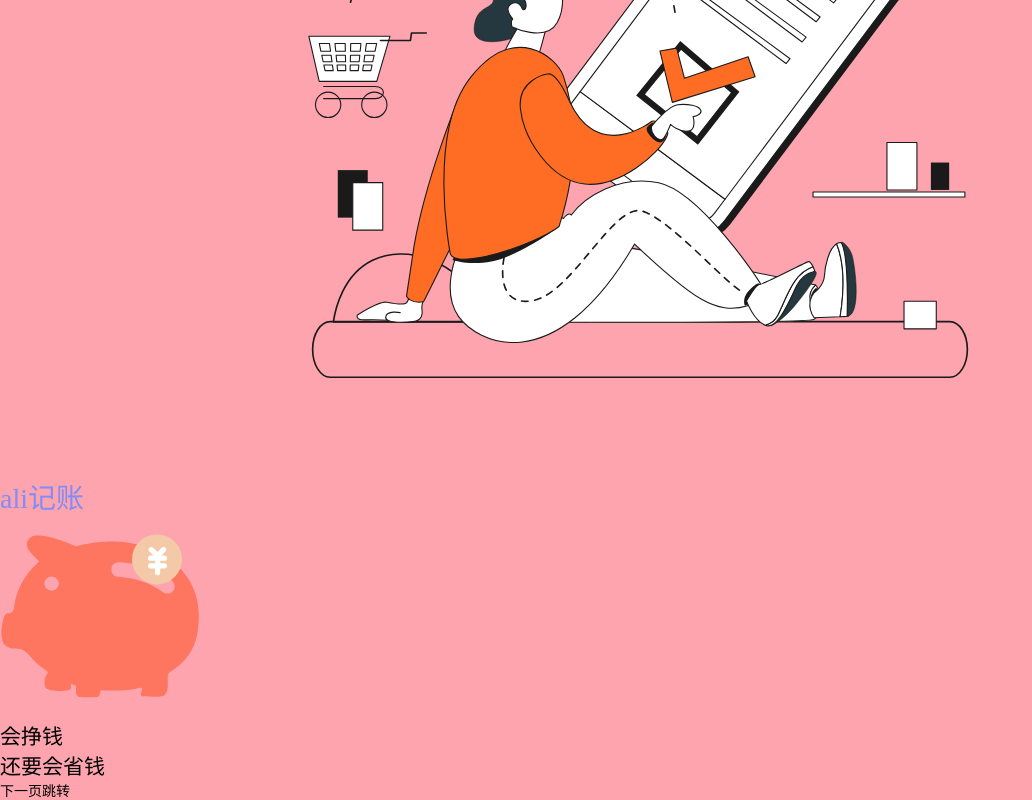
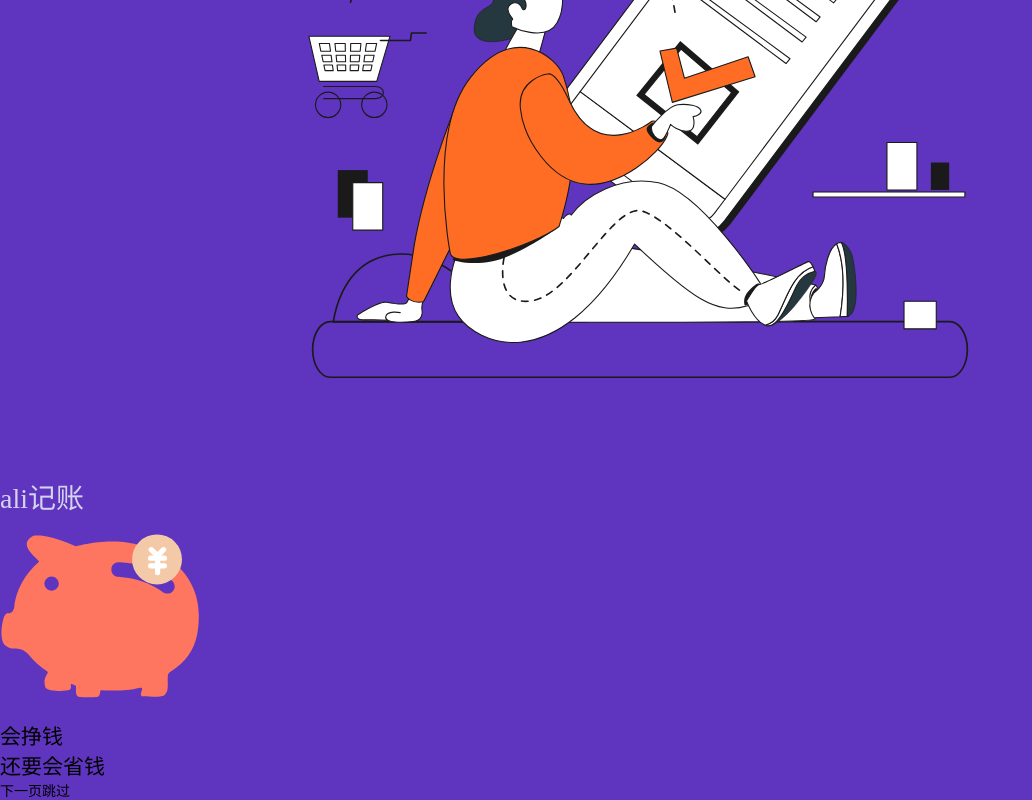
Before and after one commit to christina-xhy/January31, a React (Vite) app: page /welcome/1 in a window 1280 px wide. Shown: the part 381-1181 px from the top of the page, without its empty margins (0-1032 px from the left). Built offline with nearby package versions, Linux system fonts and the light colour scheme.

Commit message:
样式修改

```diff
--- a/src/layouts/WelcomeLayout.tsx
+++ b/src/layouts/WelcomeLayout.tsx
@@ -1,51 +1,52 @@
 import { animated, useTransition } from '@react-spring/web'
 import type { ReactNode } from 'react'
-import { useRef, useState} from 'react'
+import { useRef, useState } from 'react'
 import { Link, useLocation, useOutlet } from 'react-router-dom'
 import logo from '../assets/images/logo.svg'
-const linkMap:Record<string,string> = {
-  '/welcome/1':'/welcome/2',
-  '/welcome/2':'/welcome/3',
-  '/welcome/3':'/welcome/4',
-  '/welcome/4':'/welcome/xxx'
+
+const linkMap: Record<string, string> = {
+  '/welcome/1': '/welcome/2',
+  '/welcome/2': '/welcome/3',
+  '/welcome/3': '/welcome/4',
+  '/welcome/4': '/welcome/xxx',
 }
-
 export const WelcomeLayout: React.FC = () => {
+  const animating = useRef(false)
+  const map = useRef<Record<string, ReactNode>>({})
   const location = useLocation()
   const outlet = useOutlet()
-  const [extraStyle, setExtraStyle] = useState<{position:'relative' | 'absolute'}>({position:'relative'})
-  const map = useRef<Record<string, ReactNode>>({})
   map.current[location.pathname] = outlet
+  const [extraStyle, setExtraStyle] = useState<{ position: 'relative' | 'absolute' }>({ position: 'relative' })
   const transitions = useTransition(location.pathname, {
     from: { transform: location.pathname === '/welcome/1' ? 'translateX(0%)' : 'translateX(100%)' },
     enter: { transform: 'translateX(0%)' },
     leave: { transform: 'translateX(-100%)' },
     config: { duration: 300 },
     onStart: () => {
-      setExtraStyle({position:'absolute'})
+      setExtraStyle({ position: 'absolute' })
     },
-    onRest: () =>{
-      setExtraStyle({position:'relative'})
+    onRest: () => {
+      setExtraStyle({ position: 'relative' })
     }
   })
   return (
-    <div className='bg-#fda4af' h-screen flex flex-col items-stretch pb-16px>
-      <header shrink-0 text-center pt-1px >
-        <img w-150px h-100px src={logo} />
-        <h1 text="indigo" text-26px>ali记账</h1>
+    <div className="bg-#5f34bf" h-screen flex flex-col items-stretch pb-16px>
+      <header shrink-0 text-center pt-64px>
+        <img src={logo} w-64px h-69px />
+        <h1 text="#D4D4EE" text-32px>ali记账</h1>
       </header>
-     <main shrink-1 grow-1 mx-16px relative >
+      <main shrink-1 grow-1 relative >
         {transitions((style, pathname) =>
-        <animated.div key={pathname} style={{...style,...extraStyle}}  w='100%' h='100%' flex >
-          <div grow-1 bg-white flex justify-center items-center rounded-20px >
+          <animated.div key={pathname} style={{ ...style, ...extraStyle }} w="100%" h="100%" p-16px flex>
+            <div grow-1 bg-white flex justify-center items-center rounded-10px>
               {map.current[pathname]}
             </div>
           </animated.div>
         )}
       </main>
-      <footer shrink-0 text-center grid grid-cols-3 grid-rows-1>
-        <Link style={{gridArea:'1/2/2/3'}} to={linkMap[location.pathname]}>下一页</Link>
-        <Link style={{gridArea:'1/3/2/4'}}to='/welcome/xxx'>跳转</Link>
+      <footer shrink-0 text-center text-24px text-white grid grid-cols-3 grid-rows-1>
+        <Link style={{ gridArea: '1 / 2 / 2 / 3' }} to={linkMap[location.pathname]}>下一页</Link>
+        <Link style={{ gridArea: '1 / 3 / 2 / 4' }} to="/welcome/xxx">跳过</Link>
       </footer>
     </div>
   )
```
Lines whose indentation alone changed are shown as unchanged.
